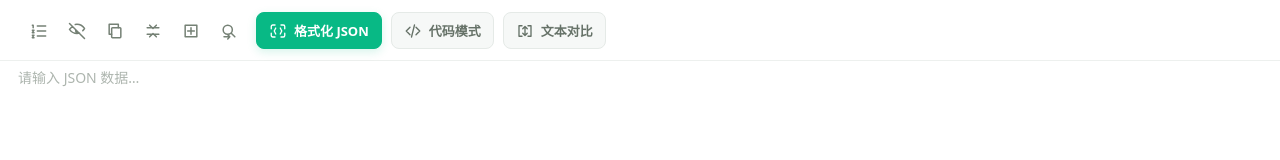
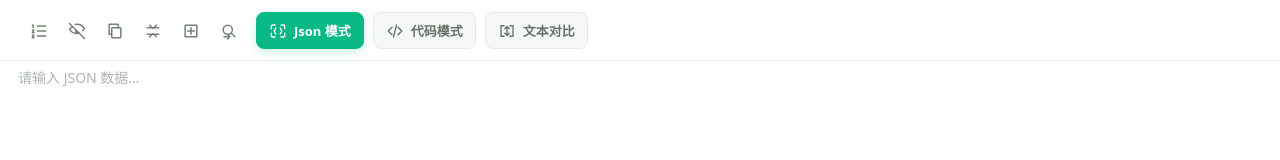
Before and after one commit to PianoCello/json-board, a website: page index.html in a window 1280 px wide. Drawn offline with Linux system fonts and the light colour scheme.

Commit message:
feat: make JSON mode an explicit switch

```diff
--- a/index.html
+++ b/index.html
@@ -9,7 +9,7 @@
   <link rel="icon" href="./public/icons/favicon.svg" type="image/svg+xml">
   <link rel="alternate icon" href="./public/icons/favicon.png" type="image/png" sizes="128x128">
   <link rel="apple-touch-icon" href="./public/icons/favicon.png">
-  <link rel="stylesheet" href="./src/css/app.css?v=20260903-6">
+  <link rel="stylesheet" href="./src/css/app.css?v=20260903-7">
 </head>
 <body>
   <main class="app" aria-label="JSON 看板">
@@ -33,9 +33,9 @@
         <button class="icon-button" type="button" data-action="replace" title="查找替换（Ctrl + H / ⌘⌥F）" aria-label="打开查找替换" aria-pressed="false">
           <svg viewBox="0 0 24 24"><circle cx="10.5" cy="10.5" r="5.5"/><path d="m15 15 4 4M6 19h7M10.5 16.5 13 19l-2.5 2.5"/></svg>
         </button>
-        <button class="format-json-button" type="button" data-action="format" title="格式化 JSON（⌘/Ctrl + Enter）" aria-label="格式化 JSON">
+        <button class="format-json-button active" type="button" data-action="format" title="格式化 JSON（⌘/Ctrl + Enter）" aria-label="格式化 JSON" aria-pressed="true">
           <svg viewBox="0 0 24 24"><path d="M8 4H5a2 2 0 0 0-2 2v3M16 4h3a2 2 0 0 1 2 2v3M8 20H5a2 2 0 0 1-2-2v-3M16 20h3a2 2 0 0 0 2-2v-3M9 8l-2 4 2 4M15 8l2 4-2 4"/></svg>
-          <span>格式化 JSON</span>
+          <span>Json 模式</span>
         </button>
         <button class="code-mode-button" type="button" data-action="code-mode" title="代码模式（自动识别语言）" aria-label="开启代码模式" aria-pressed="false">
           <svg viewBox="0 0 24 24"><path d="m8 7-5 5 5 5M16 7l5 5-5 5M14 4l-4 16"/></svg>
@@ -146,6 +146,6 @@
   <script src="./src/js/json-diagnostics.js?v=20260903-3"></script>
   <script src="./src/js/editor-utils.js?v=20260903-3"></script>
   <script src="./src/js/diff-utils.js?v=20260903-3"></script>
-  <script src="./src/js/app.js?v=20260903-8"></script>
+  <script src="./src/js/app.js?v=20260903-9"></script>
 </body>
 </html>
--- a/src/css/app.css
+++ b/src/css/app.css
@@ -139,10 +139,10 @@ input { font: inherit; }
 
 .compare-mode-button svg, .code-mode-button svg, .format-json-button svg { width: 18px; height: 18px; fill: none; stroke: currentColor; stroke-width: 1.8; stroke-linecap: round; stroke-linejoin: round; }
 .compare-mode-button:hover, .code-mode-button:hover, .format-json-button:hover { color: var(--accent-dark); background: #effbf7; border-color: #c9eee1; }
-.compare-mode-button.active, .code-mode-button.active { color: #fff; background: var(--accent-dark); border-color: var(--accent-dark); box-shadow: 0 3px 10px rgba(8, 185, 133, .2); }
+.compare-mode-button.active, .code-mode-button.active, .format-json-button.active { color: #fff; background: var(--accent-dark); border-color: var(--accent-dark); box-shadow: 0 3px 10px rgba(8, 185, 133, .2); }
 .language-badge { flex: 0 0 auto; margin-left: auto; padding: 5px 9px; color: #087d5e; background: #eafaf4; border: 1px solid #ccefe3; border-radius: 12px; font: 600 10px/1 var(--font-code); white-space: nowrap; }
-.format-json-button { margin-left: 8px; color: #fff; background: var(--accent-dark); border-color: var(--accent-dark); box-shadow: 0 3px 10px rgba(8, 185, 133, .16); }
-.format-json-button:hover { color: #fff; background: #079f73; border-color: #079f73; }
+.format-json-button { margin-left: 8px; }
+.format-json-button.active:hover { color: #fff; background: #079f73; border-color: #079f73; }
 .format-json-button:disabled { opacity: .38; box-shadow: none; cursor: not-allowed; }
 
 .compare-summary {
--- a/src/js/app.js
+++ b/src/js/app.js
@@ -1239,9 +1239,14 @@
   function updateModeControls() {
     const jsonToolsDisabled = compareMode || codeMode;
     hideNullButton.disabled = jsonToolsDisabled;
-    formatButton.disabled = jsonToolsDisabled;
+    formatButton.disabled = compareMode;
     collapseAllButton.disabled = jsonToolsDisabled;
     expandAllButton.disabled = jsonToolsDisabled;
+    const jsonModeActive = !compareMode && !codeMode;
+    formatButton.classList.toggle('active', jsonModeActive);
+    formatButton.setAttribute('aria-pressed', String(jsonModeActive));
+    formatButton.setAttribute('aria-label', codeMode ? '切换到 Json 模式' : '格式化 JSON');
+    formatButton.title = codeMode ? '切换到 Json 模式' : '格式化 JSON（⌘/Ctrl + Enter）';
   }
 
   function setCodeMode(enabled, { persist = true, announceResult = true } = {}) {
@@ -1383,7 +1388,10 @@
       else closeReplacePanel();
     }
     if (button.dataset.action === 'code-mode') setCodeMode(!codeMode);
-    if (button.dataset.action === 'format') void formatJson();
+    if (button.dataset.action === 'format') {
+      if (codeMode) setCodeMode(false);
+      else void formatJson();
+    }
     if (button.dataset.action === 'compare') setCompareMode(!compareMode);
   });
 
```
Also changed, not shown: tests/layout-alignment.test.mjs (+2 -0 lines).
